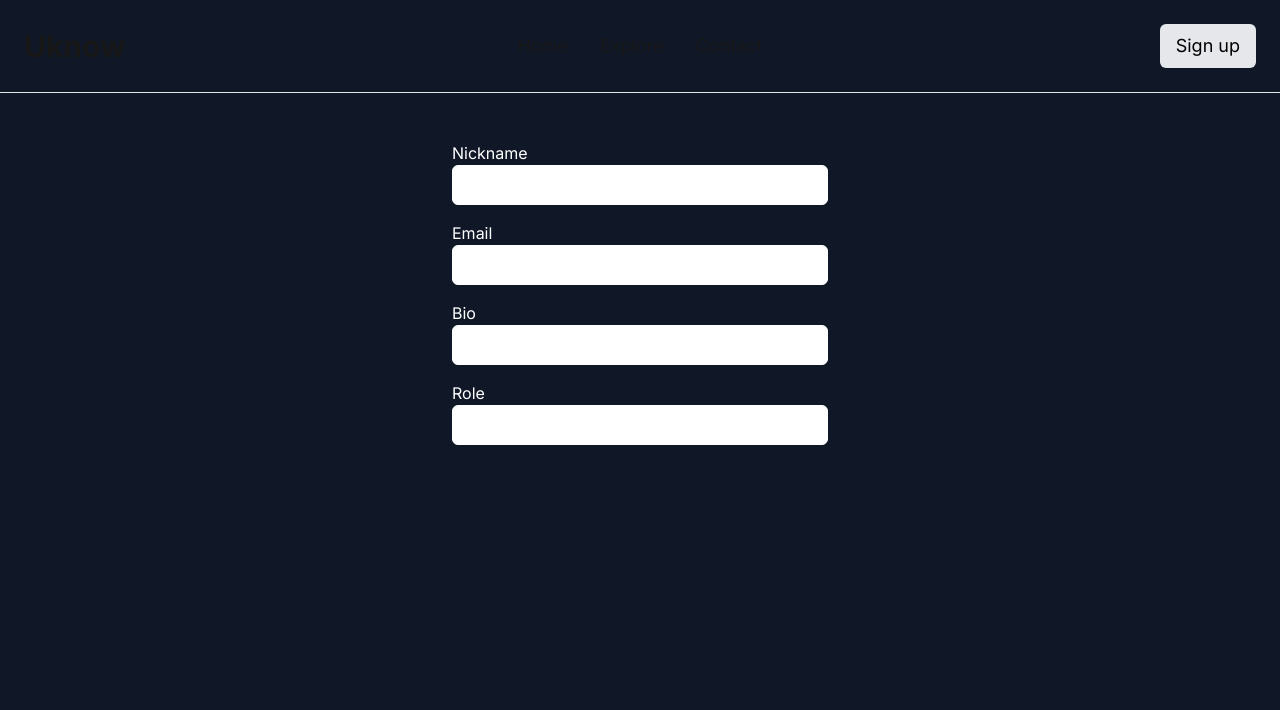
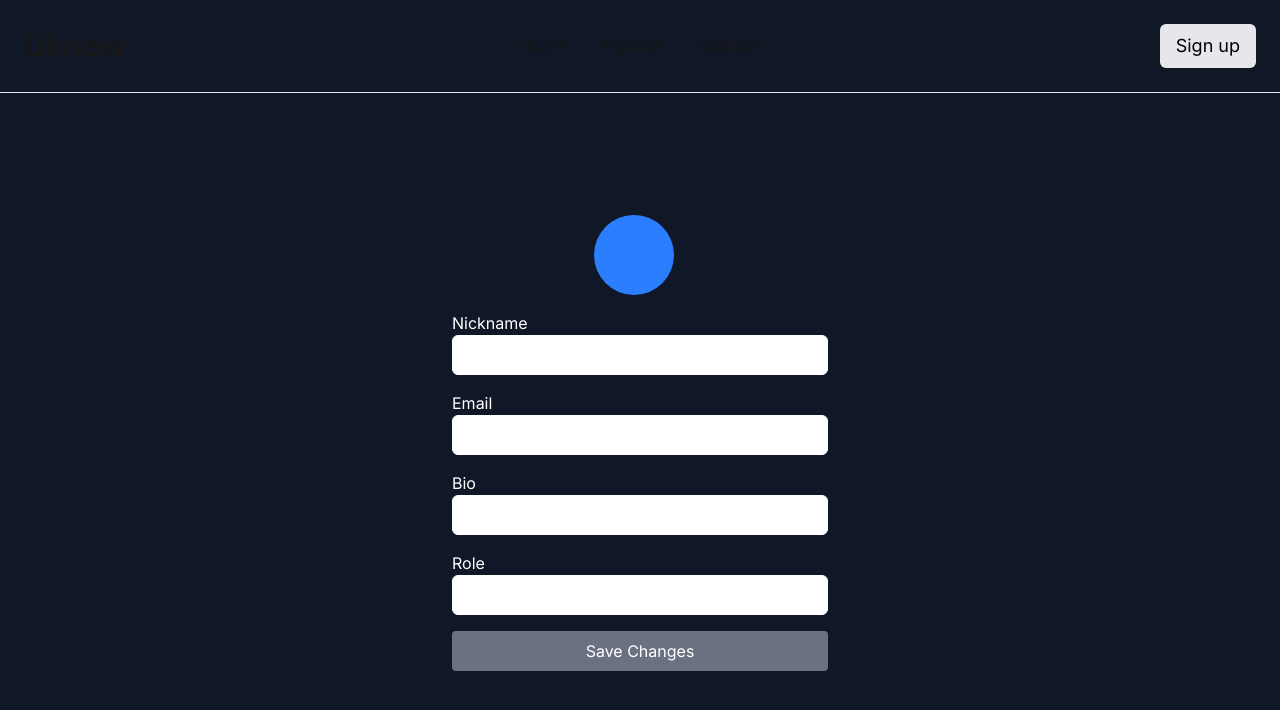
Before and after one commit to Ssj400/u-know-front, a Next.js app: page /profile in a window 1280 px wide. Shown: the top 710 px of the page. Built offline with nearby package versions, Linux system fonts and the light colour scheme; no server answers.

Commit message:
Enhance EditProfile component with user data fetching and form handling

```diff
--- a/src/app/profile/page.tsx
+++ b/src/app/profile/page.tsx
@@ -7,7 +7,7 @@ export default function ProfilePage() {
   return (
     <div className="bg-gray-900 min-h-screen">
         <Navbar />
-      <section className="w-full max-w-4xl mx-auto p-6 flex flex-col items-center">
+      <section className="w-full max-w-4xl mx-auto p-6 flex flex-col items-center h-[calc(100vh-100px)]">
         <EditProfile />
       </section>
 
--- a/src/components/profile/edit-profile.tsx
+++ b/src/components/profile/edit-profile.tsx
@@ -1,14 +1,16 @@
-"use client"
+"use client";
 
-import { useEffect, useState } from "react";
+import { useEffect, useRef, useState } from "react";
 import { Input } from "../ui/input";
 import api from "@/lib/axios";
 import { UserStats } from "@/types/user";
 
-
-
 export default function EditProfile() {
   const [user, setUser] = useState<UserStats | null>(null);
+  const [nickname, setNickname] = useState("");
+  const [email, setEmail] = useState("");
+  const [bio , setBio] = useState("");
+  const formFilled = useRef(false);
 
   useEffect(() => {
     async function fetchUserProfile() {
@@ -19,24 +21,61 @@ export default function EditProfile() {
     fetchUserProfile();
   }, []);
 
+  useEffect(() => {
+    formFilled.current = nickname !== "" || email !== "" || bio !== "";
+    console.log("Form filled status:", formFilled.current);
+  }, [nickname, email, bio]);
+
+  const handleSubmit = async (e: React.FormEvent<HTMLFormElement>) => {
+    e.preventDefault();
+
+    const updatedData = {
+      nickname: nickname !== "" ? nickname : user?.nickname,
+      email: email !== "" ? email : user?.email,
+      bio: bio !== "" ? bio : user?.bio,
+    };
+
+    const data = { ...updatedData };
+  };
+
   return (
     <div className="bg-gray-900 w-[50%] text-white p-6 rounded-lg space-y-4 flex flex-col justify-center h-full">
+      <div className="bg-blue-500 text-white rounded-full h-20 w-20 flex items-center justify-center text-4xl font-bold mr-3 self-center mb-4">
+        {user?.nickname.charAt(0).toUpperCase()}
+      </div>
+      <form onSubmit={handleSubmit} className="space-y-4 flex flex-col w-full">
         <label>
           Nickname
-        <Input placeholder={user?.nickname} />
+          <Input placeholder={user?.nickname} onChange={(e) => setNickname(e.target.value)} />
         </label>
         <label>
           Email
-        <Input placeholder={user?.email} />
+          <Input placeholder={user?.email} onChange={(e) => setEmail(e.target.value)} />
         </label>
         <label>
           Bio
-        <Input placeholder={user?.bio === "" ? "Enter your bio" : user?.bio} />
+          <Input
+            placeholder={user?.bio === "" ? "Enter your bio" : user?.bio}
+            onChange={(e) => setBio(e.target.value)}
+          />
         </label>
         <label>
           Role
-        <Input placeholder={user?.role} readOnly/>
+          <Input placeholder={user?.role} readOnly />
         </label>
+        {
+          formFilled.current ? (
+              <button className="bg-blue-500  text-white px-4 py-2 rounded hover:bg-blue-600 transition-colors cursor-pointer active:bg-blue-700">
+          Save Changes
+        </button>
+          ) : (
+            <button className="bg-gray-500 text-white px-4 py-2 rounded cursor-not-allowed" disabled>
+              Save Changes
+            </button>
+          )
+          }
+
+      </form>
     </div>
   );
 }
```
Lines whose indentation alone changed are shown as unchanged.
